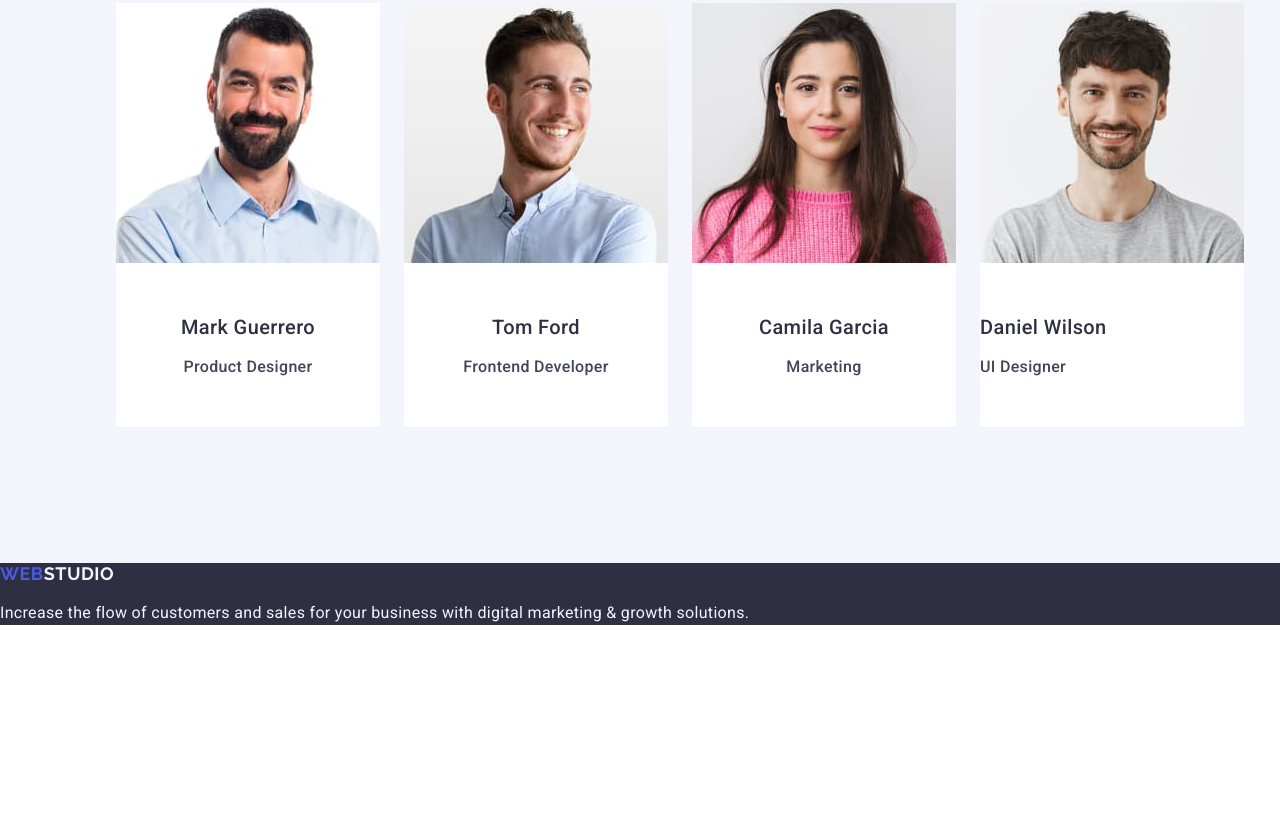
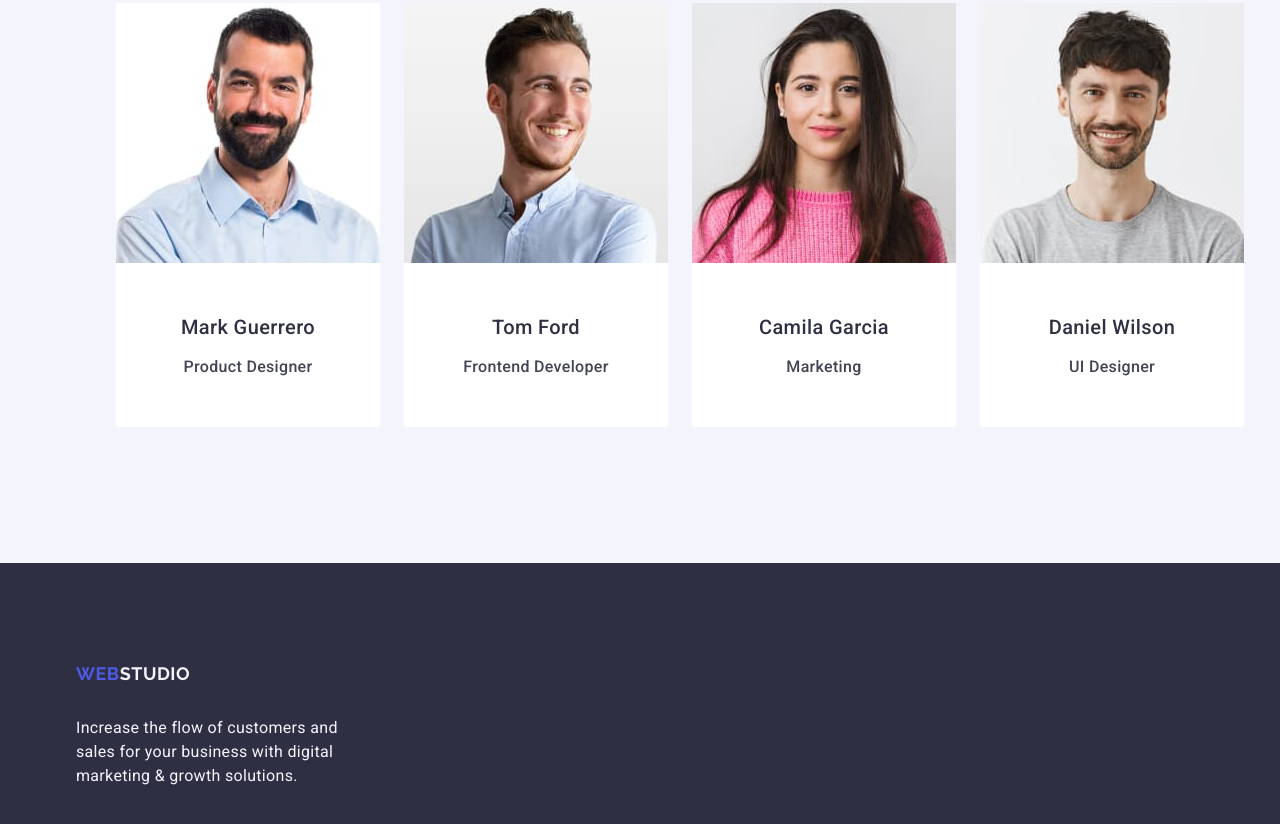
Before and after one commit to AlinaStopina/goit-markup-hw-03, a plain HTML site: page index.html in a window 1280 px wide. Shown: the part 1982-2806 px from the top of the page. Before the commit the page ends 2623 px from the top, so only its background shows below. Drawn offline with nearby package versions, Linux system fonts and the light colour scheme.

Commit message:
commit DZ3 1

```diff
--- a/css/styles.css
+++ b/css/styles.css
@@ -160,6 +160,7 @@ body {
 
 .footer {
   background-color: var(--dark-grey);
+  padding: 100px 0;
 }
 
 .logo-activ-white {
@@ -170,6 +171,7 @@ body {
   line-height: 1.5;
   color: var(--light);
   letter-spacing: 0.02em;
+  max-width: 264px;
 }
 
 .logo-link-portfolio {
@@ -348,3 +350,16 @@ img {
   color: #434455;
   text-align: center;
 }
+
+.logo-link-footer {
+  font-family: "Raleway", sans-serif;
+  font-weight: 800;
+  font-size: 18px;
+  line-height: 1.17;
+  letter-spacing: 0.03em;
+  text-transform: uppercase;
+  color: #4d5ae5;
+  margin-right: 76px;
+  display: inline-block;
+  margin-bottom: 16px;
+}
--- a/index.html
+++ b/index.html
@@ -144,8 +144,8 @@
         <li class="card">
           <img  class="img-block" src="./images/Portret4.jpg" alt="portret4" width="264">
           <div class="name">
-          <h3 class="section-two-title">Daniel Wilson</h3>
-          <p class="section-two-paragraf">UI Designer</p>
+          <h3 class="section-four-title">Daniel Wilson</h3>
+          <p class="section-four-paragraf">UI Designer</p>
           </div>
         </li>
       </ul>
@@ -156,13 +156,15 @@
 
 
     <footer class="footer">
-      <a class="link logo-link" href=./index.html>Web<span class="logo-activ-white">Studio</span></a>
+      <div class="container container-footer">
+      <a class="link logo-link-footer" href=./index.html>Web<span class="logo-activ-white">Studio</span></a>
 
 
       <p class="footer-paragraf">
         Increase the flow of customers and sales for your business with digital
         marketing & growth solutions.
       </p>
+      </div>
     </footer>
  </body>
 </html>
```
